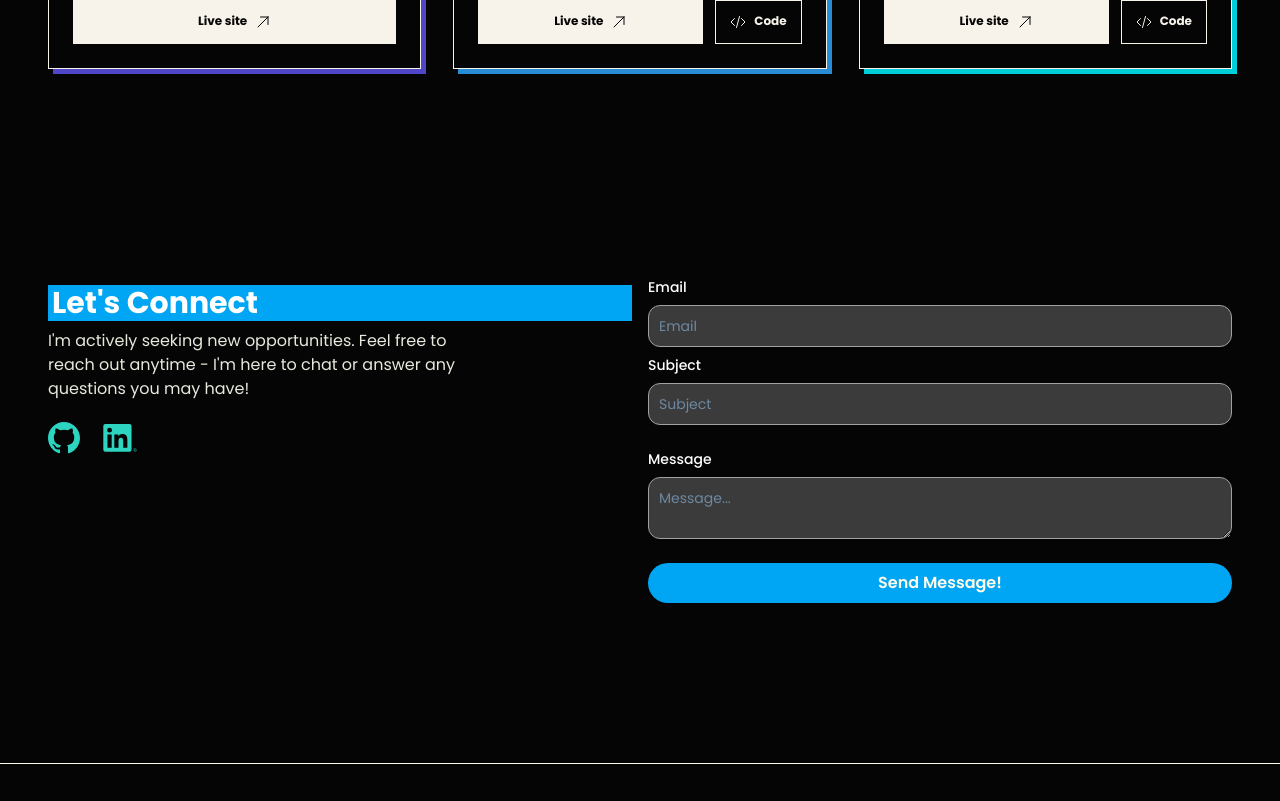
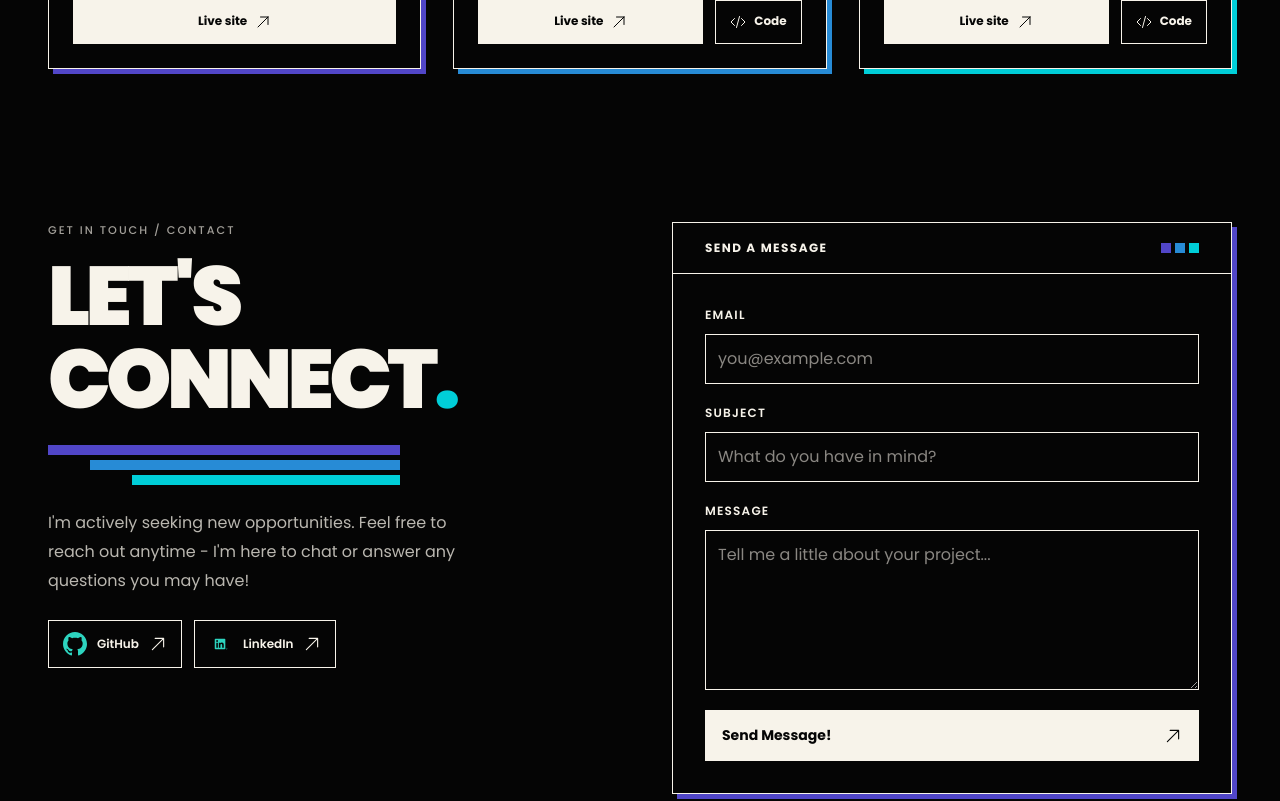
Before and after one commit to EmirMaya/portfolio, a Next.js app: page / in a window 1280 px wide. Shown: the part 2680-3481 px from the top of the page. Built offline with nearby package versions, Linux system fonts and the light colour scheme.

Commit message:
Conctact style changed

```diff
--- a/src/app/components/Contact.jsx
+++ b/src/app/components/Contact.jsx
@@ -2,6 +2,8 @@
 import React, { useState } from "react";
 import Link from "next/link";
 import Image from "next/image";
+import { ArrowUpRightIcon } from "@heroicons/react/24/outline";
+import styles from "./contact.module.css";
 
 const Contact = () => {
   const [emailSubmitted, setEmailSubmitted] = useState(false);
@@ -48,55 +50,66 @@ const Contact = () => {
   };
 
   return (
-    <section
-      id="contact"
-      className="grid md:grid-cols-2 my-12 md:my-12 py-24 gap-4 relative "
-    >
-      <div className="z-10">
-        <h5 className="text-xl md:text-3xl bg-sky-500 pl-1 font-bold text-white my-2">
-          Let&apos;s Connect
-        </h5>
-        <p className="text-[#e9e8dd] mb-4 max-w-md roboto-condensed-font">
-          {" "}
+    <section id="contact" aria-labelledby="contact-title" className={styles.section}>
+      <div className={styles.intro}>
+        <p className={styles.eyebrow}>Get in touch / Contact</p>
+        <h2 id="contact-title" className={styles.title}>
+          Let&apos;s<br />connect<span>.</span>
+        </h2>
+        <div className={styles.stripes} aria-hidden="true">
+          <span />
+          <span />
+          <span />
+        </div>
+        <p className={styles.description}>
           I&apos;m actively seeking new opportunities. Feel free to reach out
           anytime - I&apos;m here to chat or answer any questions you may have!
         </p>
-        <div className="socials flex flex-row items-center gap-2 ">
+        <div className={styles.socials}>
           <Link
-            href={"https://github.com/EmirMaya"}
+            href="https://github.com/EmirMaya"
             target="_blank"
             rel="noopener noreferrer"
-            aria-label="GitHub profile"
+            aria-label="GitHub profile (opens in a new tab)"
+            className={styles.socialLink}
           >
-            <Image
-              src={"/images/github.svg"}
-              alt="github"
-              width={32}
-              height={32}
-            />
+            <Image src="/images/github.svg" alt="" width={24} height={24} />
+            GitHub
+            <ArrowUpRightIcon aria-hidden="true" />
           </Link>
           <Link
-            href={"https://www.linkedin.com/in/emirmaya/"}
+            href="https://www.linkedin.com/in/emirmaya/"
             target="_blank"
             rel="noopener noreferrer"
-            aria-label="LinkedIn profile"
+            aria-label="LinkedIn profile (opens in a new tab)"
+            className={styles.socialLink}
           >
-            <Image
-              src={"/images/linkedin.svg"}
-              alt="linkedin"
-              width={64}
-              height={64}
-            />
+            <Image src="/images/linkedin.svg" alt="" width={24} height={24} />
+            LinkedIn
+            <ArrowUpRightIcon aria-hidden="true" />
           </Link>
         </div>
       </div>
-      <div>
+      <div className={styles.panel}>
+        <div className={styles.panelHeader}>
+          <h3 id="contact-form-title">Send a message</h3>
+          <span className={styles.colorMarks} aria-hidden="true">
+            <span />
+            <span />
+            <span />
+          </span>
+        </div>
         {emailSubmitted ? (
-          <p className="text-emerald-500 text-sm mt-2">
+          <p className={styles.success} role="status">
             Email sent successfully!
           </p>
         ) : (
-          <form className="flex flex-col" onSubmit={handleSubmit}>
+          <form
+            className={styles.form}
+            onSubmit={handleSubmit}
+            aria-labelledby="contact-form-title"
+            aria-busy={isSubmitting}
+          >
             <input
               type="text"
               name="website"
@@ -105,66 +118,55 @@ const Contact = () => {
               className="hidden"
               aria-hidden="true"
             />
-            <div className="mb-6 roboto-condensed-font">
-              <label
-                htmlFor="email"
-                className="text-white block mb-2 text-sm font-medium"
-              >
-                Email
-              </label>
+            <div className={styles.field}>
+              <label htmlFor="email" className={styles.label}>Email</label>
               <input
                 type="email"
                 name="email"
                 id="email"
-                placeholder="Email"
+                placeholder="you@example.com"
                 autoComplete="email"
                 required
                 maxLength={254}
-                className="bg-[#3b3b3b]  rounded-xl border border-neutral-400 placeholder-[#6e88a1] text-gray-100 text-sm block w-full p-2.5"
+                className={styles.input}
               />
-              <label
-                htmlFor="subject"
-                className="text-white block my-2 text-sm font-medium"
-              >
-                Subject
-              </label>
+            </div>
+            <div className={styles.field}>
+              <label htmlFor="subject" className={styles.label}>Subject</label>
               <input
                 type="text"
                 name="subject"
                 id="subject"
-                placeholder="Subject"
+                placeholder="What do you have in mind?"
                 required
                 maxLength={120}
-                className="bg-[#3b3b3b]  rounded-xl border border-neutral-400 placeholder-[#6e88a1] text-gray-100 text-sm block w-full p-2.5"
+                className={styles.input}
               />
             </div>
-            <div className="mb-6 roboto-condensed-font">
-              <label
-                htmlFor="message"
-                className="text-white block mb-2 text-sm font-medium"
-              >
-                Message
-              </label>
+            <div className={styles.field}>
+              <label htmlFor="message" className={styles.label}>Message</label>
               <textarea
                 name="message"
                 id="message"
-                placeholder="Message..."
+                placeholder="Tell me a little about your project..."
+                rows={5}
                 required
                 maxLength={3000}
-                className="bg-[#3b3b3b]  rounded-xl border border-neutral-400 placeholder-[#6e88a1] text-gray-100 text-sm block w-full p-2.5"
+                className={`${styles.input} ${styles.message}`}
               />
             </div>
             {errorMessage ? (
-              <p className="text-red-400 text-sm mb-4" role="alert">
+              <p className={styles.error} role="alert">
                 {errorMessage}
               </p>
             ) : null}
             <button
               type="submit"
               disabled={isSubmitting}
-              className="bg-sky-500 hover:bg-teal-500 disabled:cursor-not-allowed disabled:opacity-60 roboto-condensed-font rounded-full text-[#fdfbea] font-semibold py-2 px-5 w-full"
+              className={styles.submit}
             >
               {isSubmitting ? "Sending..." : "Send Message!"}
+              <ArrowUpRightIcon aria-hidden="true" />
             </button>
           </form>
         )}
--- /dev/null
+++ b/src/app/components/contact.module.css
@@ -0,0 +1,262 @@
+.section {
+  display: grid;
+  grid-template-columns: minmax(0, 1fr);
+  align-items: start;
+  gap: clamp(2rem, 5vw, 5rem);
+  max-width: 88rem;
+  margin-inline: auto;
+  padding-block: clamp(3rem, 7vw, 7rem);
+  scroll-margin-top: 7rem;
+  color: var(--color-site-cream);
+}
+
+.intro {
+  min-width: 0;
+}
+
+.eyebrow {
+  margin-bottom: 1rem;
+  font-size: 0.7rem;
+  font-weight: 500;
+  letter-spacing: 0.18em;
+  text-transform: uppercase;
+  color: rgb(247 243 234 / 65%);
+}
+
+.title {
+  font-size: clamp(2.5rem, 6.5vw, 5.75rem);
+  font-weight: 900;
+  line-height: 1;
+  letter-spacing: -0.055em;
+  text-transform: uppercase;
+  overflow-wrap: anywhere;
+}
+
+.title > span {
+  color: var(--color-strong-cyan);
+}
+
+.stripes {
+  display: grid;
+  gap: 5px;
+  width: min(100%, 22rem);
+  margin-block: 1.5rem;
+}
+
+.stripes > span {
+  height: clamp(6px, 0.8vw, 10px);
+  background: var(--color-violet-twilight);
+}
+
+.stripes > span:nth-child(2) {
+  margin-left: 12%;
+  background: var(--color-bright-ocean);
+}
+
+.stripes > span:nth-child(3) {
+  margin-left: 24%;
+  background: var(--color-strong-cyan);
+}
+
+.description {
+  max-width: 28rem;
+  font-size: clamp(0.875rem, 1.3vw, 1rem);
+  line-height: 1.8;
+  color: rgb(247 243 234 / 75%);
+}
+
+.socials {
+  display: flex;
+  flex-wrap: wrap;
+  gap: 0.75rem;
+  margin-top: 1.5rem;
+}
+
+.socialLink {
+  display: inline-flex;
+  align-items: center;
+  justify-content: center;
+  gap: 0.625rem;
+  min-height: 48px;
+  padding: 0.625rem 0.875rem;
+  border: 1px solid var(--color-site-cream);
+  background: var(--color-site-ink);
+  font-size: 0.75rem;
+  font-weight: 600;
+  text-decoration: none;
+  transition: color 180ms ease, border-color 180ms ease;
+}
+
+.socialLink img {
+  width: 24px;
+  height: 24px;
+  object-fit: contain;
+}
+
+.socialLink svg,
+.submit svg {
+  width: 1.125rem;
+  height: 1.125rem;
+  flex-shrink: 0;
+}
+
+.panel {
+  min-width: 0;
+  border: 1px solid var(--color-site-cream);
+  background: var(--color-site-ink);
+  box-shadow: 5px 5px 0 var(--color-violet-twilight);
+}
+
+.panelHeader {
+  display: flex;
+  flex-wrap: wrap;
+  align-items: center;
+  justify-content: space-between;
+  gap: 0.75rem;
+  padding: 1rem clamp(1rem, 3vw, 2rem);
+  border-bottom: 1px solid var(--color-site-cream);
+}
+
+.panelHeader h3 {
+  font-size: 0.75rem;
+  font-weight: 700;
+  letter-spacing: 0.12em;
+  text-transform: uppercase;
+}
+
+.colorMarks {
+  display: flex;
+  gap: 4px;
+}
+
+.colorMarks > span {
+  width: 10px;
+  height: 10px;
+  background: var(--color-violet-twilight);
+}
+
+.colorMarks > span:nth-child(2) {
+  background: var(--color-bright-ocean);
+}
+
+.colorMarks > span:nth-child(3) {
+  background: var(--color-strong-cyan);
+}
+
+.form {
+  display: grid;
+  gap: 1.25rem;
+  padding: clamp(1rem, 3vw, 2rem);
+}
+
+.field {
+  display: grid;
+  min-width: 0;
+  gap: 0.625rem;
+}
+
+.label {
+  font-size: 0.75rem;
+  font-weight: 600;
+  letter-spacing: 0.1em;
+  text-transform: uppercase;
+}
+
+.input {
+  display: block;
+  width: 100%;
+  min-width: 0;
+  min-height: 48px;
+  padding: 0.75rem;
+  border: 1px solid var(--color-site-cream);
+  border-radius: 0;
+  background: var(--color-site-ink);
+  color: var(--color-site-cream);
+  font-family: inherit;
+  font-size: 1rem;
+  line-height: 1.5;
+  color-scheme: dark;
+}
+
+.input::placeholder {
+  color: rgb(247 243 234 / 55%);
+  opacity: 1;
+}
+
+.message {
+  min-height: 10rem;
+  resize: vertical;
+}
+
+.submit {
+  display: flex;
+  align-items: center;
+  justify-content: space-between;
+  gap: 1rem;
+  width: 100%;
+  min-height: 48px;
+  padding: 0.875rem 1rem;
+  border: 1px solid var(--color-site-cream);
+  background: var(--color-site-cream);
+  color: var(--color-site-ink);
+  font-family: inherit;
+  font-size: 0.875rem;
+  font-weight: 700;
+  text-align: left;
+  cursor: pointer;
+  transition: background-color 180ms ease;
+}
+
+.submit:disabled {
+  cursor: wait;
+  opacity: 0.6;
+}
+
+.input:focus-visible,
+.socialLink:focus-visible,
+.submit:focus-visible {
+  outline: 2px solid var(--color-strong-cyan);
+  outline-offset: 4px;
+}
+
+.success,
+.error {
+  font-size: 0.875rem;
+  line-height: 1.75;
+  overflow-wrap: anywhere;
+}
+
+.success {
+  padding: clamp(1rem, 3vw, 2rem);
+  color: var(--color-strong-cyan);
+}
+
+.error {
+  padding-left: 0.875rem;
+  border-left: 2px solid var(--color-site-cream);
+  color: var(--color-site-cream);
+}
+
+@media (min-width: 1024px) {
+  .section {
+    grid-template-columns: minmax(0, 1fr) minmax(0, 1fr);
+  }
+}
+
+@media (hover: hover) and (pointer: fine) {
+  .socialLink:hover {
+    border-color: var(--color-strong-cyan);
+    color: var(--color-strong-cyan);
+  }
+
+  .submit:hover:not(:disabled) {
+    background: var(--color-strong-cyan);
+  }
+}
+
+@media (prefers-reduced-motion: reduce) {
+  .socialLink,
+  .submit {
+    transition: none;
+  }
+}
```
